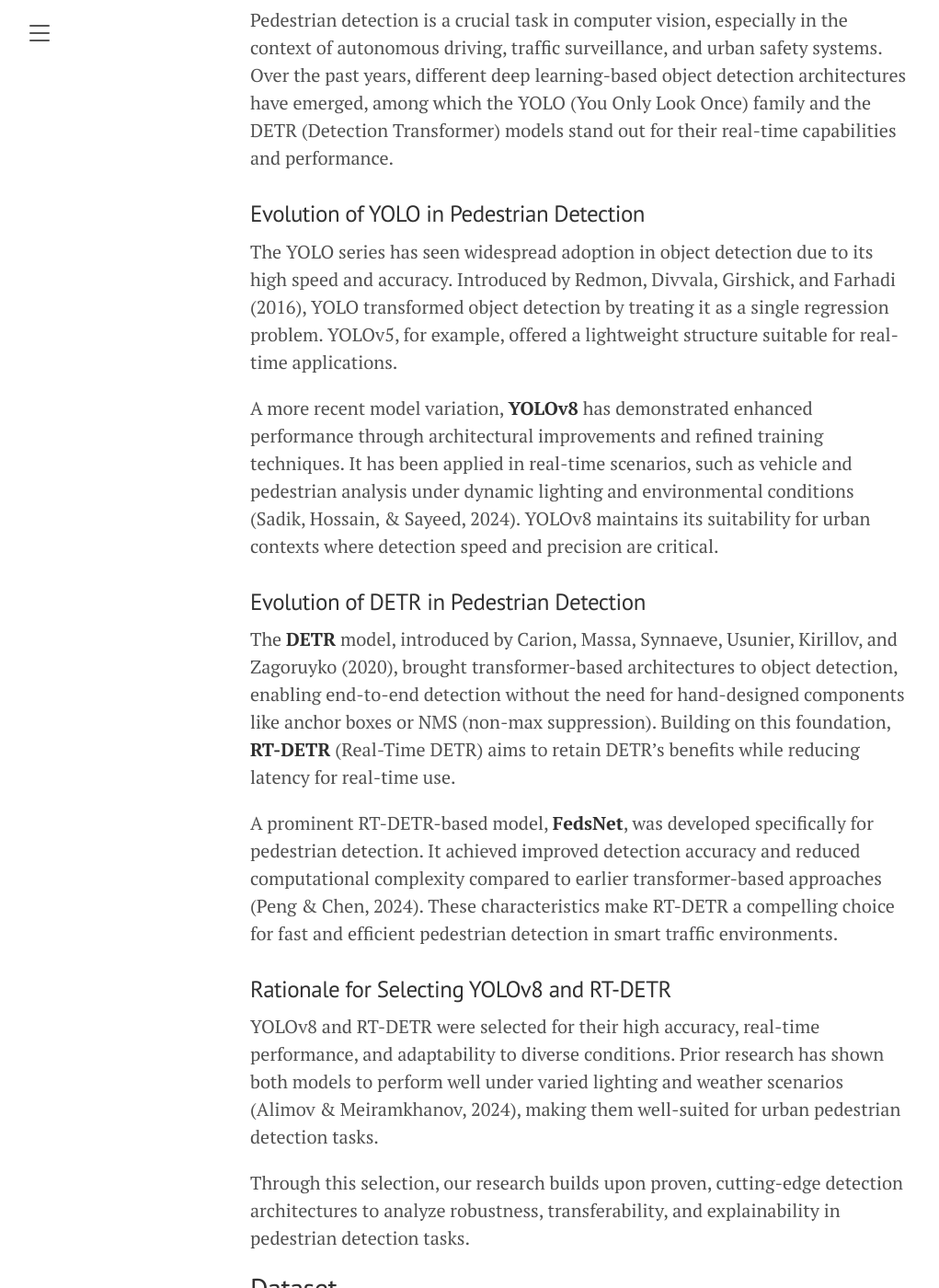
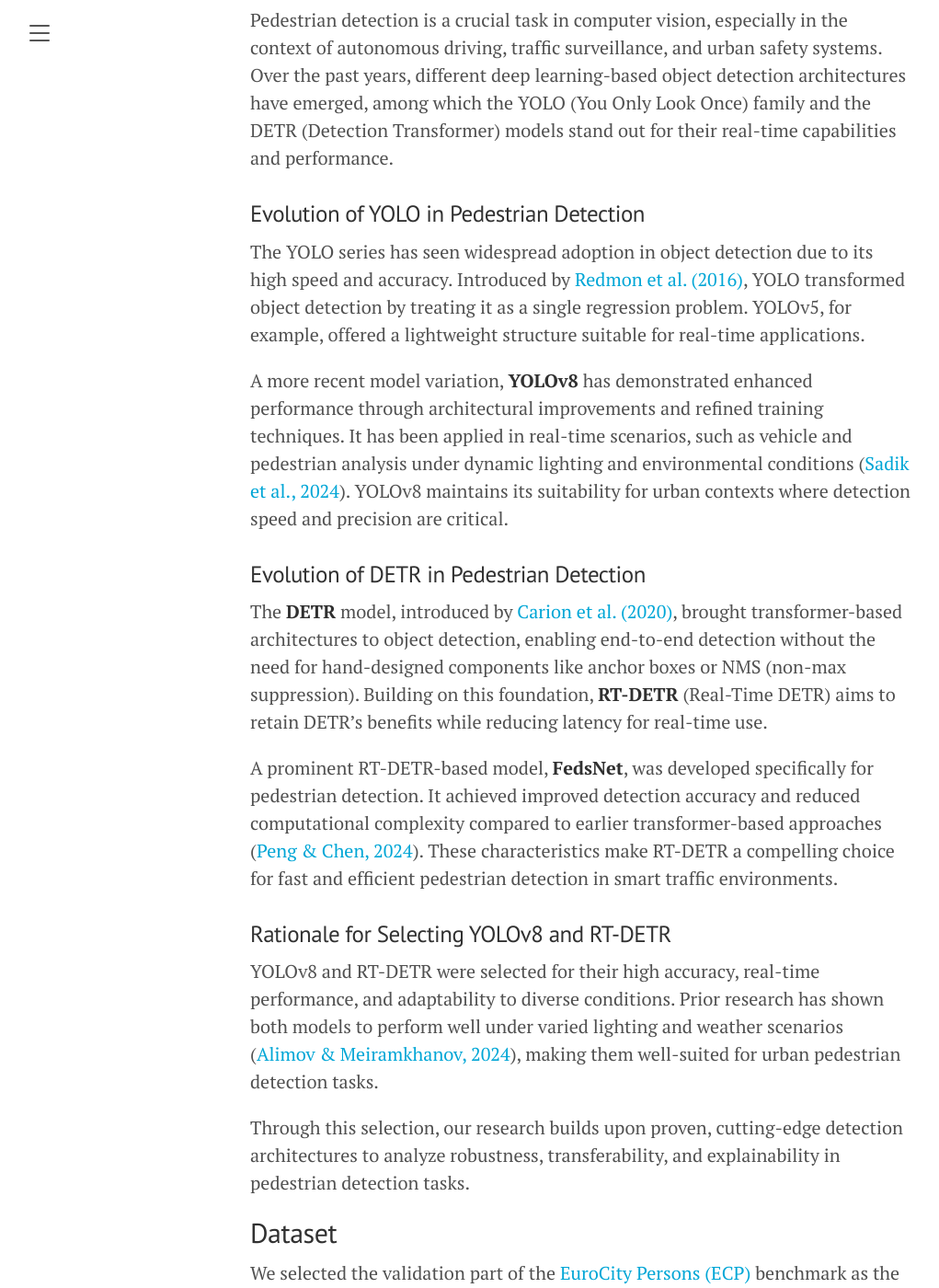
Before and after one commit to RedHoven/pedestrian-detection, a Jekyll site: the page built from lanyon/_posts/2025-03-06-blog.md, in a window 1280 px wide and 1400 px high, scrolled down 2015 px. Shown: the whole window at 92% size, without its empty margins (8-1029 px from the left). Built offline with Jekyll 4.4.1, drawn with Linux system fonts in a browser that asks for light colours; formulas are drawn with MathJax 3; some of the changed lines change nothing that is shown.

```diff
--- a/lanyon/_posts/2025-03-06-blog.md
+++ b/lanyon/_posts/2025-03-06-blog.md
@@ -45,21 +45,19 @@
 
 ### Evolution of YOLO in Pedestrian Detection
 
-The YOLO series has seen widespread adoption in object detection due to its high speed and accuracy. Introduced by Redmon, Divvala, Girshick, and Farhadi (2016), YOLO transformed object detection by treating it as a single regression problem. YOLOv5, for example, offered a lightweight structure suitable for real-time applications.
+The YOLO series has seen widespread adoption in object detection due to its high speed and accuracy. Introduced by [Redmon et al. (2016)](#ref-redmon), YOLO transformed object detection by treating it as a single regression problem. YOLOv5, for example, offered a lightweight structure suitable for real-time applications.
 
-[//]: # (A variation called **YOLOv5-FFM** &#40;Feature Fusion Module&#41; was proposed to specifically address the challenges of occluded pedestrian detection. This variant improved feature representation while reducing computational complexity, making it effective in scenarios involving dense crowds and partial occlusions &#40;Luo, Shao, Cai, & Wang, 2024&#41;.)
-
-A more recent model variation, **YOLOv8** has demonstrated enhanced performance through architectural improvements and refined training techniques. It has been applied in real-time scenarios, such as vehicle and pedestrian analysis under dynamic lighting and environmental conditions (Sadik, Hossain, & Sayeed, 2024). YOLOv8 maintains its suitability for urban contexts where detection speed and precision are critical.
+A more recent model variation, **YOLOv8** has demonstrated enhanced performance through architectural improvements and refined training techniques. It has been applied in real-time scenarios, such as vehicle and pedestrian analysis under dynamic lighting and environmental conditions ([Sadik et al., 2024](#ref-sadik)). YOLOv8 maintains its suitability for urban contexts where detection speed and precision are critical.
 
 ### Evolution of DETR in Pedestrian Detection
 
-The **DETR** model, introduced by Carion, Massa, Synnaeve, Usunier, Kirillov, and Zagoruyko (2020), brought transformer-based architectures to object detection, enabling end-to-end detection without the need for hand-designed components like anchor boxes or NMS (non-max suppression). Building on this foundation, **RT-DETR** (Real-Time DETR) aims to retain DETR's benefits while reducing latency for real-time use.
+The **DETR** model, introduced by [Carion et al. (2020)](#ref-carion), brought transformer-based architectures to object detection, enabling end-to-end detection without the need for hand-designed components like anchor boxes or NMS (non-max suppression). Building on this foundation, **RT-DETR** (Real-Time DETR) aims to retain DETR's benefits while reducing latency for real-time use.
 
-A prominent RT-DETR-based model, **FedsNet**, was developed specifically for pedestrian detection. It achieved improved detection accuracy and reduced computational complexity compared to earlier transformer-based approaches (Peng & Chen, 2024). These characteristics make RT-DETR a compelling choice for fast and efficient pedestrian detection in smart traffic environments.
+A prominent RT-DETR-based model, **FedsNet**, was developed specifically for pedestrian detection. It achieved improved detection accuracy and reduced computational complexity compared to earlier transformer-based approaches ([Peng & Chen, 2024](#ref-peng)). These characteristics make RT-DETR a compelling choice for fast and efficient pedestrian detection in smart traffic environments.
 
 ### Rationale for Selecting YOLOv8 and RT-DETR
 
-YOLOv8 and RT-DETR were selected for their high accuracy, real-time performance, and adaptability to diverse conditions. Prior research has shown both models to perform well under varied lighting and weather scenarios (Alimov & Meiramkhanov, 2024), making them well-suited for urban pedestrian detection tasks.
+YOLOv8 and RT-DETR were selected for their high accuracy, real-time performance, and adaptability to diverse conditions. Prior research has shown both models to perform well under varied lighting and weather scenarios ([Alimov & Meiramkhanov, 2024](#ref-alimov)), making them well-suited for urban pedestrian detection tasks.
 
 Through this selection, our research builds upon proven, cutting-edge detection architectures to analyze robustness, transferability, and explainability in pedestrian detection tasks.
 
@@ -388,16 +386,11 @@
 
 The results indicate that while it is possible to transfer knowledge gained from pedestrian detection to traffic sign detection, this approach is neither as effective nor as efficient as using default (COCO-pretrained) weights. Models fine-tuned from COCO weights adapt more quickly and often achieve better performance than those starting from pedestrian-trained checkpoints, suggesting that a broader, more diverse pretraining domain can offer a stronger foundation for new detection tasks.
 
-### References
+## References
 
-Carion, N., Massa, F., Synnaeve, G., Usunier, N., Kirillov, A., & Zagoruyko, S. (2020). *End-to-End Object Detection with Transformers*. arXiv preprint arXiv:2005.12872. [https://arxiv.org/abs/2005.12872](https://arxiv.org/abs/2005.12872)
-
-Luo, X., Shao, B., Cai, Z., & Wang, Y. (2024). *A lightweight YOLOv5-FFM model for occlusion pedestrian detection*. arXiv preprint arXiv:2408.06633. [https://arxiv.org/abs/2408.06633](https://arxiv.org/abs/2408.06633)
-
-Peng, H., & Chen, S. (2024). FedsNet: The real-time network for pedestrian detection based on RT-DETR. *Journal of Real-Time Image Processing, 21*, 142. [https://doi.org/10.1007/s11554-024-01523-8](https://doi.org/10.1007/s11554-024-01523-8)
-
-Redmon, J., Divvala, S., Girshick, R., & Farhadi, A. (2016). *You Only Look Once: Unified, Real-Time Object Detection*. arXiv preprint arXiv:1506.02640. [https://arxiv.org/abs/1506.02640](https://arxiv.org/abs/1506.02640)
-
-Sadik, M. N., Hossain, T., & Sayeed, F. (2024). *Real-Time Detection and Analysis of Vehicles and Pedestrians using Deep Learning*. arXiv preprint arXiv:2404.08081. [https://arxiv.org/abs/2404.08081](https://arxiv.org/abs/2404.08081)
-
-Alimov, M., & Meiramkhanov, T. (2024). Domain Generalization in Autonomous Driving: Evaluating YOLOv8s, RT-DETR, and YOLO-NAS with the ROAD-Almaty Dataset. arXiv preprint arXiv:2412.12349. [https://arxiv.org/abs/2412.12349](https://arxiv.org/abs/2412.12349)
+- <a id="ref-carion"></a>Carion, N., Massa, F., Synnaeve, G., Usunier, N., Kirillov, A., & Zagoruyko, S. (2020). *End-to-End Object Detection with Transformers*. arXiv preprint arXiv:2005.12872. [https://arxiv.org/abs/2005.12872](https://arxiv.org/abs/2005.12872)
+- <a id="ref-luo"></a>Luo, X., Shao, B., Cai, Z., & Wang, Y. (2024). *A lightweight YOLOv5-FFM model for occlusion pedestrian detection*. arXiv preprint arXiv:2408.06633. [https://arxiv.org/abs/2408.06633](https://arxiv.org/abs/2408.06633)
+- <a id="ref-peng"></a>Peng, H., & Chen, S. (2024). FedsNet: The real-time network for pedestrian detection based on RT-DETR. *Journal of Real-Time Image Processing, 21*, 142. [https://doi.org/10.1007/s11554-024-01523-8](https://doi.org/10.1007/s11554-024-01523-8)
+- <a id="ref-redmon"></a>Redmon, J., Divvala, S., Girshick, R., & Farhadi, A. (2016). *You Only Look Once: Unified, Real-Time Object Detection*. arXiv preprint arXiv:1506.02640. [https://arxiv.org/abs/1506.02640](https://arxiv.org/abs/1506.02640)
+- <a id="ref-sadik"></a>Sadik, M. N., Hossain, T., & Sayeed, F. (2024). *Real-Time Detection and Analysis of Vehicles and Pedestrians using Deep Learning*. arXiv preprint arXiv:2404.08081. [https://arxiv.org/abs/2404.08081](https://arxiv.org/abs/2404.08081)
+- <a id="ref-alimov"></a>Alimov, M., & Meiramkhanov, T. (2024). Domain Generalization in Autonomous Driving: Evaluating YOLOv8s, RT-DETR, and YOLO-NAS with the ROAD-Almaty Dataset. arXiv preprint arXiv:2412.12349. [https://arxiv.org/abs/2412.12349](https://arxiv.org/abs/2412.12349)
```
